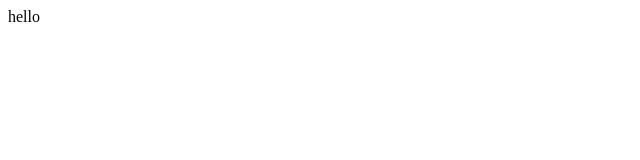
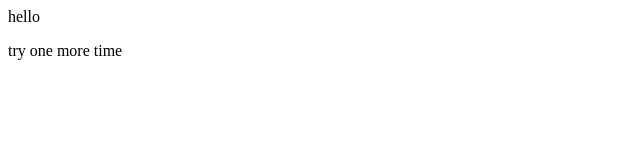
Before and after one commit to figped/try, a plain HTML site: page index.html in a window 1280 px wide. Shown: the full height of the page, 0-640 px from the left. Drawn offline with Linux system fonts and the light colour scheme.

Commit message:
try one more times

```diff
--- a/index.html
+++ b/index.html
@@ -4,6 +4,8 @@
 </head>
 
 <body>
-hello
+<p>hello</p>
+
+try one more time
 </body>
 </html>
```
